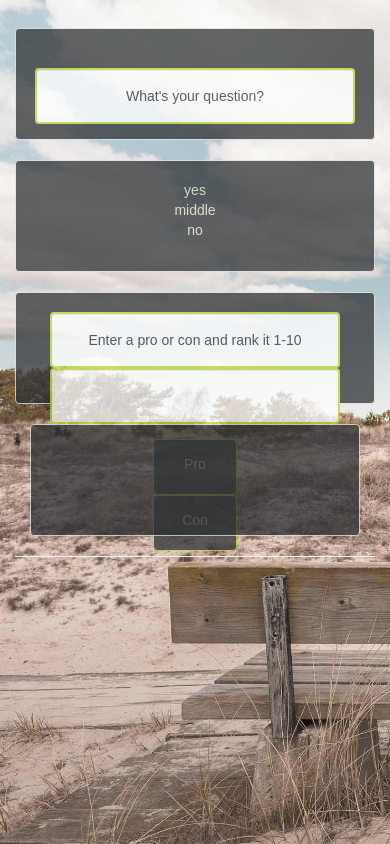
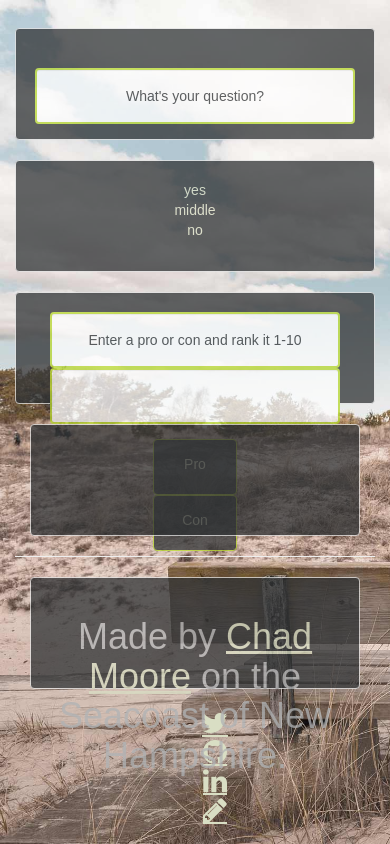
Before and after one commit to chadgmoore/decision-maker, a plain HTML site: page dm.html in a window 390 px wide. Drawn offline with nearby package versions, Linux system fonts and the light colour scheme.

Commit message:
added footer and second .js file to control interaction on list builder

```diff
--- a/cover.css
+++ b/cover.css
@@ -11,6 +11,15 @@ a:focus,
 a:hover {
   color: #B9DA30;
   text-decoration: none;
+}
+
+footer {
+  font-size: 1em;
+  color: #B0B3B5;
+}
+
+footer a{
+  text-decoration: underline;
 }
 
 /* Custom default button */
--- a/dm.html
+++ b/dm.html
@@ -7,6 +7,8 @@
 		<meta name="generator" content="Bootply" />
 		<meta name="viewport" content="width=device-width, initial-scale=1, maximum-scale=1">
 		<link href="css/bootstrap.min.css" rel="stylesheet">
+    <link rel="stylesheet" href="//maxcdn.bootstrapcdn.com/font-awesome/4.3.0/css/font-awesome.min.css">
+
 		<!--[if lt IE 9]>
 			<script src="//html5shim.googlecode.com/svn/trunk/html5.js"></script>
 		<![endif]-->
@@ -129,4 +131,24 @@
 		<script src="js/bootstrap.min.js"></script>
 
 	</body>
+<footer>
+  <section id="footer">
+    <div class="col-md-12" id="about">
+      <div class="well">
+        <h1>Made by <a href="http://www.chadmoore.net" target="_blank">Chad Moore</a> on the Seacoast of New Hampshire.</h1>
+      </div>
+      <div id="social">
+        <ul>
+          <li><a href="http://www.twitter.com/@chad_g_moore" class="fa fa-twitter fa-2x" target="_blank"></a></li>
+
+          <li><a href="http://www.github.com/chadgmoore" class="fa fa-github fa-2x" target="_blank"></a></li>
+
+          <li><a href="https://www.linkedin.com/in/chadgmoore" class="fa fa-linkedin fa-2x" target="_blank" ></a></li>
+
+          <li><a href="https://www.medium.com/@chadgmoore" class="fa fa-pencil fa-2x" target="_blank"></a></li>
+        </ul>
+      </div>
+    </div>
+  </section>
+</footer>
 </html>
--- a/js/dm.js
+++ b/js/dm.js
@@ -1,2 +1,4 @@
-$('.inner.cover ').delay(2400).animate({opacity: .75, duration: 1200, easing: "easein"});
-// Papi is here at 8am tomorrow.
+// Fade in?
+// tooltips?
+// angular slider
+// append info from button to list below
--- /dev/null
+++ b/js/dm_start.js
@@ -0,0 +1 @@
+$('.inner.cover ').delay(2400).animate({opacity: .75, duration: 1200, easing: "easein"});
```
Also changed, not shown: index.html (+1 -1 lines).
